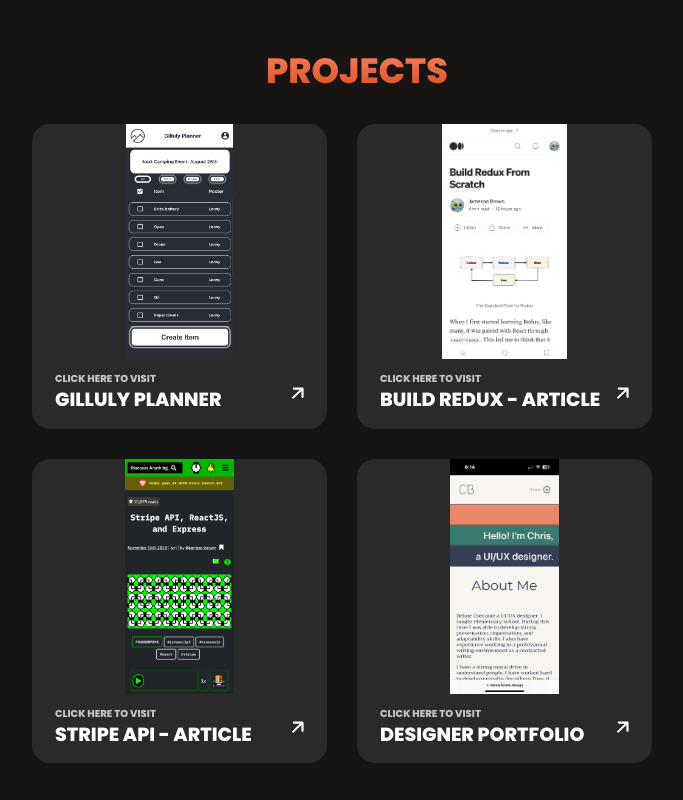
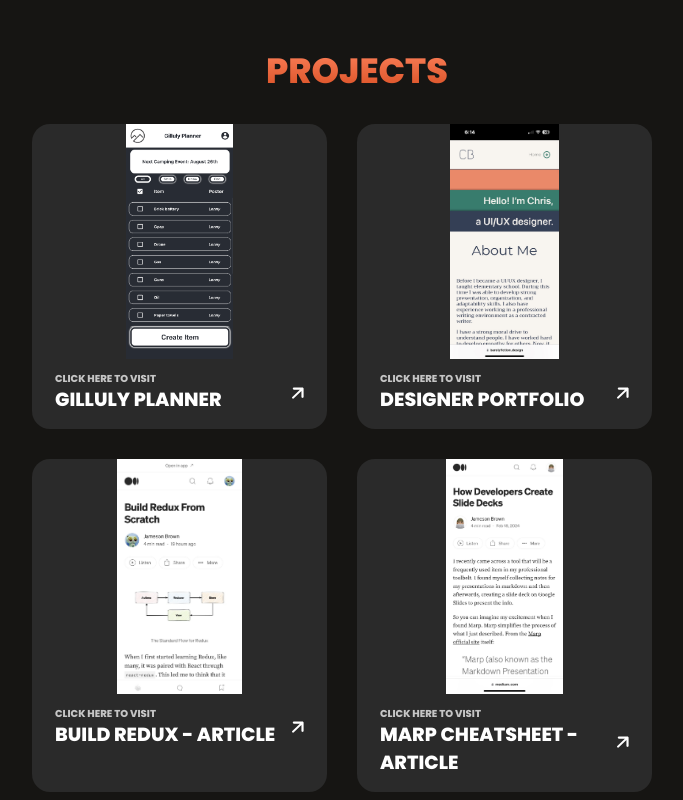
Before and after one commit to Jameson13B/jameson-portfolio, a React (Create React App) app: page / in a window 1280 px wide. Shown: the part 1140-1940 px from the top of the page, without its empty margins (283-966 px from the left). Built offline with nearby package versions, Linux system fonts and the light colour scheme.

Commit message:
Added MARP article project

```diff
--- a/src/App.js
+++ b/src/App.js
@@ -18,6 +18,3 @@ function App() {
 }
 
 export default App
-
-// TODO LIST:
-// - Add resume file to /public
--- a/src/components/Project.js
+++ b/src/components/Project.js
@@ -1,32 +1,37 @@
-import React from "react"
+import React from 'react'
 
-import GillulyScreenshot from "../assets/gilluly_screenshot.png"
-import HackernoonScreenshot from "../assets/hackernoon_screenshot.png"
-import HackernoonRedux from "../assets/hackernoon_redux.jpeg"
-import DesignerPortfolio from "../assets/designer_portfolio.jpeg"
-import LinkArrow from "../assets/link_arrow.svg"
+import GillulyScreenshot from '../assets/gilluly_screenshot.png'
+import HackernoonScreenshot from '../assets/hackernoon_screenshot.png'
+import SlideDeckScreenshot from '../assets/slidedeck_screenshot.jpeg'
+import HackernoonRedux from '../assets/hackernoon_redux.jpeg'
+import DesignerPortfolio from '../assets/designer_portfolio.jpeg'
+import LinkArrow from '../assets/link_arrow.svg'
 
 export const Project = (props) => {
   const getProjectThumbail = () => {
-    if (props.title === "Gilluly Planner") {
+    if (props.title === 'Gilluly Planner') {
       return GillulyScreenshot
-    } else if (props.title === "Stripe API - Article") {
+    } else if (props.title === 'Stripe API - Article') {
       return HackernoonScreenshot
-    } else if (props.title === "Build Redux - Article") {
+    } else if (props.title === 'Build Redux - Article') {
       return HackernoonRedux
-    } else if (props.title === "Designer Portfolio") {
+    } else if (props.title === 'Designer Portfolio') {
       return DesignerPortfolio
+    } else if (props.title === 'MARP Cheatsheet - Article') {
+      return SlideDeckScreenshot
     }
   }
   const getProjectLink = () => {
-    if (props.title === "Gilluly Planner") {
-      return "https://gilluly.jamesonb.com"
-    } else if (props.title === "Stripe API - Article") {
-      return "https://hackernoon.com/stripe-api-reactjs-and-express-bc446bf08301"
-    } else if (props.title === "Build Redux - Article") {
-      return "https://medium.com/@jamesonbrown/build-a-simple-redux-from-scratch-63908db092b9"
-    } else if (props.title === "Designer Portfolio") {
-      return "https://barelyfiction.design"
+    if (props.title === 'Gilluly Planner') {
+      return 'https://gilluly.jamesonb.com'
+    } else if (props.title === 'Stripe API - Article') {
+      return 'https://hackernoon.com/stripe-api-reactjs-and-express-bc446bf08301'
+    } else if (props.title === 'Build Redux - Article') {
+      return 'https://medium.com/@jamesonbrown/build-a-simple-redux-from-scratch-63908db092b9'
+    } else if (props.title === 'Designer Portfolio') {
+      return 'https://barelyfiction.design'
+    } else if (props.title === 'MARP Cheatsheet - Article') {
+      return 'https://medium.com/@jamesonbrown/how-developers-create-slide-decks-ef9013aab420'
     }
   }
   const data = {
@@ -40,7 +45,7 @@ export const Project = (props) => {
         `rounded-[18px] bg-[#2A2A2A] cursor-pointer max-w-[390px] w-full sm:w-[calc(50%-30px)] ` +
         props.containerStyles
       }
-      onClick={() => window.open(data.link, "_blank")}
+      onClick={() => window.open(data.link, '_blank')}
     >
       <img alt="" className="max-h-[235px] mx-auto mb-auto" src={data.src} />
       <div className="flex justify-between items-center pb-[14px] pt-[12px] px-[23px]">
--- a/src/components/Projects.js
+++ b/src/components/Projects.js
@@ -1,6 +1,6 @@
-import React from "react"
+import React from 'react'
 
-import { Project } from "./Project"
+import { Project } from './Project'
 
 export const Projects = () => {
   return (
@@ -11,15 +11,19 @@ export const Projects = () => {
       <div className="flex flex-col sm:flex-row max-w-[650px] mx-auto flex-wrap">
         <Project title="Gilluly Planner" containerStyles="sm:mr-[30px]" />
         <Project
+          title="Designer Portfolio"
+          containerStyles="mt-[30px] sm:mr-0 sm:mt-0"
+        />
+        <Project
           title="Build Redux - Article"
-          containerStyles="mt-[30px] sm:mt-0"
+          containerStyles="mt-[30px] sm:mr-[30px]"
+        />
+        <Project
+          title="MARP Cheatsheet - Article"
+          containerStyles="mt-[30px] sm:mt-[30px]"
         />
         <Project
           title="Stripe API - Article"
-          containerStyles="mt-[30px] sm:mr-[30px]"
-        />
-        <Project
-          title="Designer Portfolio"
           containerStyles="mt-[30px] sm:mr-[30px]"
         />
       </div>
```
Also changed, not shown: src/assets/slidedeck_screenshot.jpeg (added).
